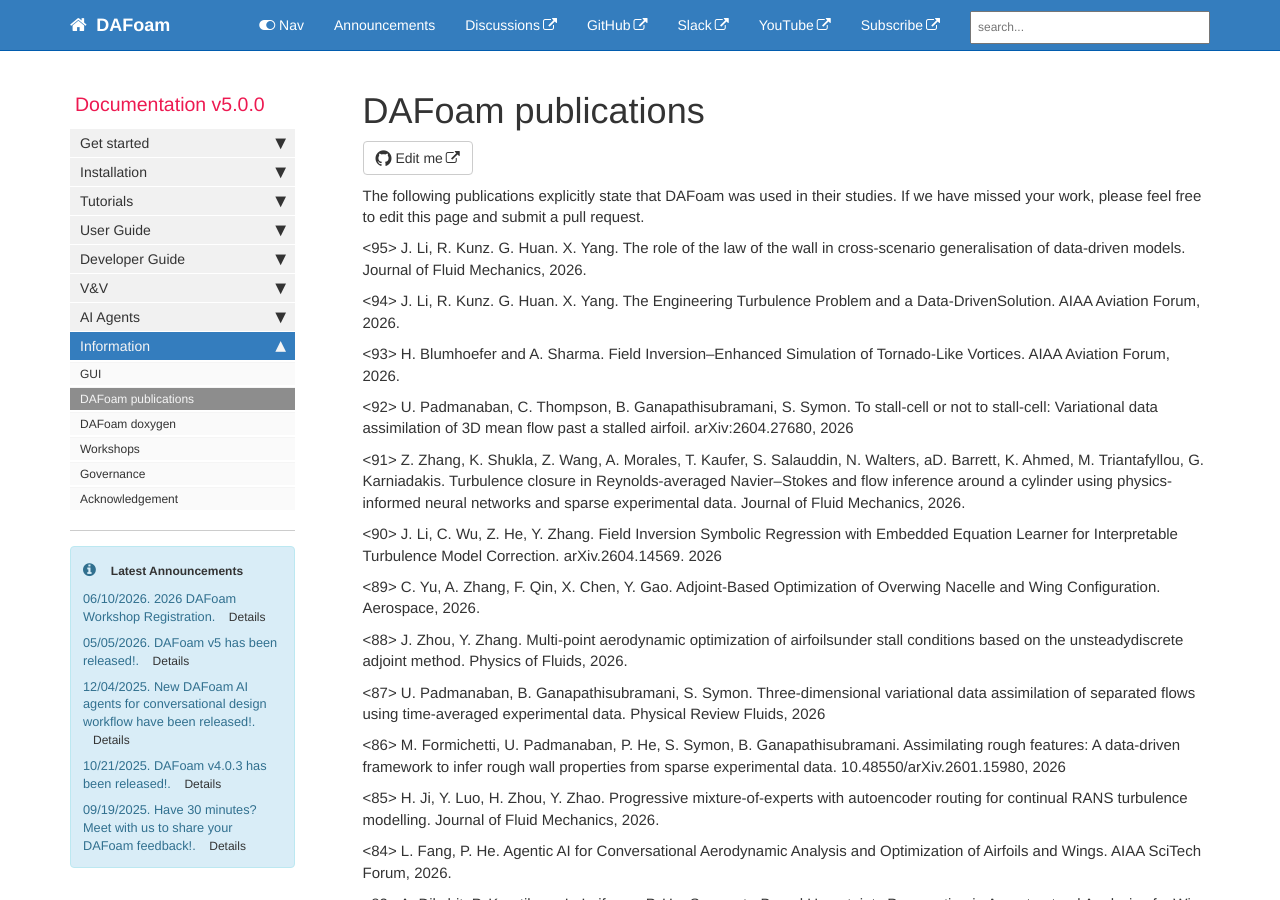
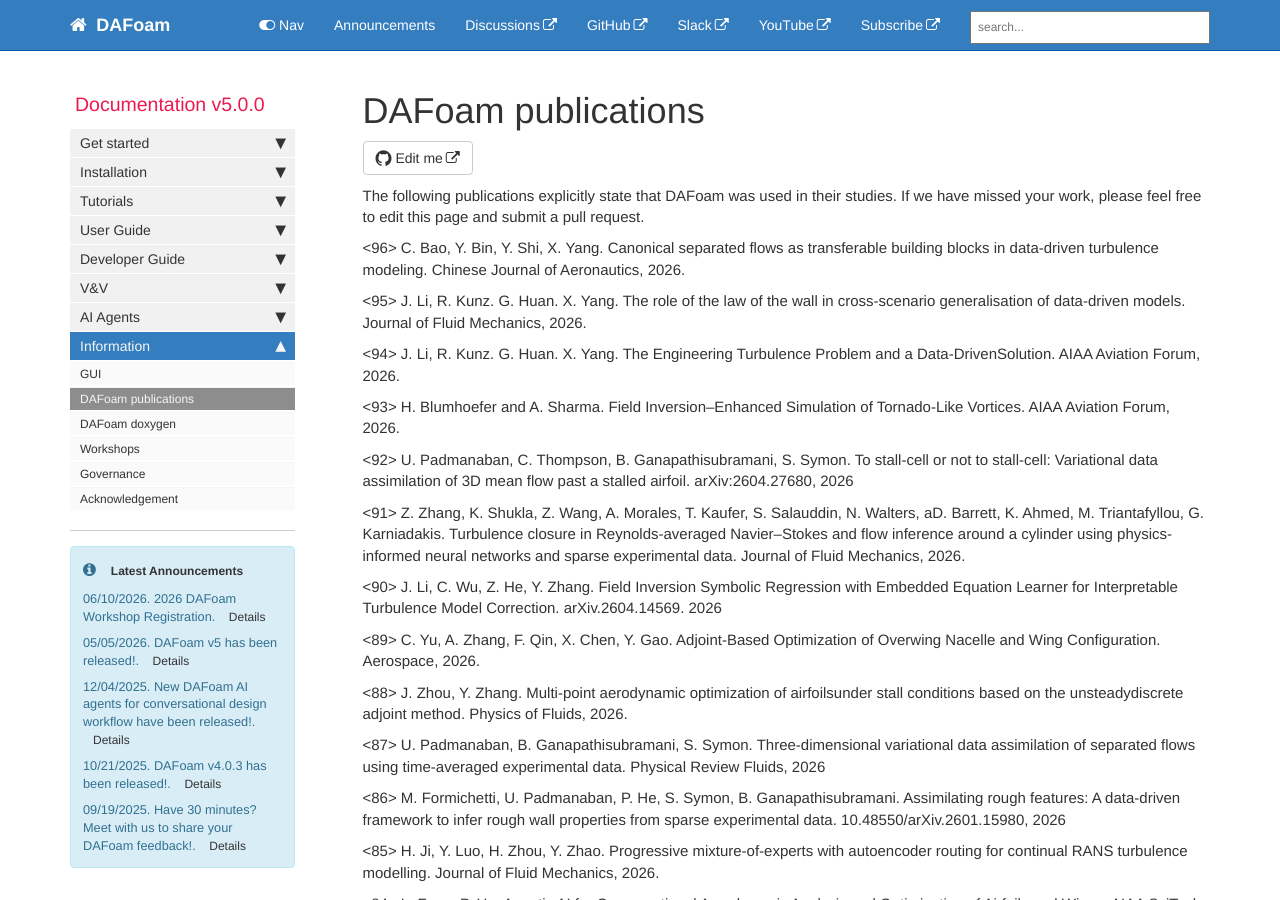
Before and after one commit to DAFoam/DAFoam.github.io, a Jekyll site: the page built from pages/mydoc/mydoc_docs_publications.md, in a window 1280 px wide and 900 px high. Built offline with Jekyll 4.4.1, drawn with Linux system fonts in a browser that asks for light colours; comment, search, counter and statistics services are not loaded.

Commit message:
content update

```diff
--- a/pages/mydoc/mydoc_docs_publications.md
+++ b/pages/mydoc/mydoc_docs_publications.md
@@ -9,6 +9,7 @@ folder: mydoc
 
 The following publications explicitly state that DAFoam was used in their studies. If we have missed your work, please feel free to edit this page and submit a pull request.
 
+<96> C. Bao, Y. Bin, Y. Shi, X. Yang. Canonical separated flows as transferable building blocks in data-driven turbulence modeling. Chinese Journal of Aeronautics, 2026.
 
 <95> J. Li, R. Kunz. G. Huan. X. Yang. The role of the law of the wall in cross-scenario generalisation of data-driven models. Journal of Fluid Mechanics, 2026.
 
```
